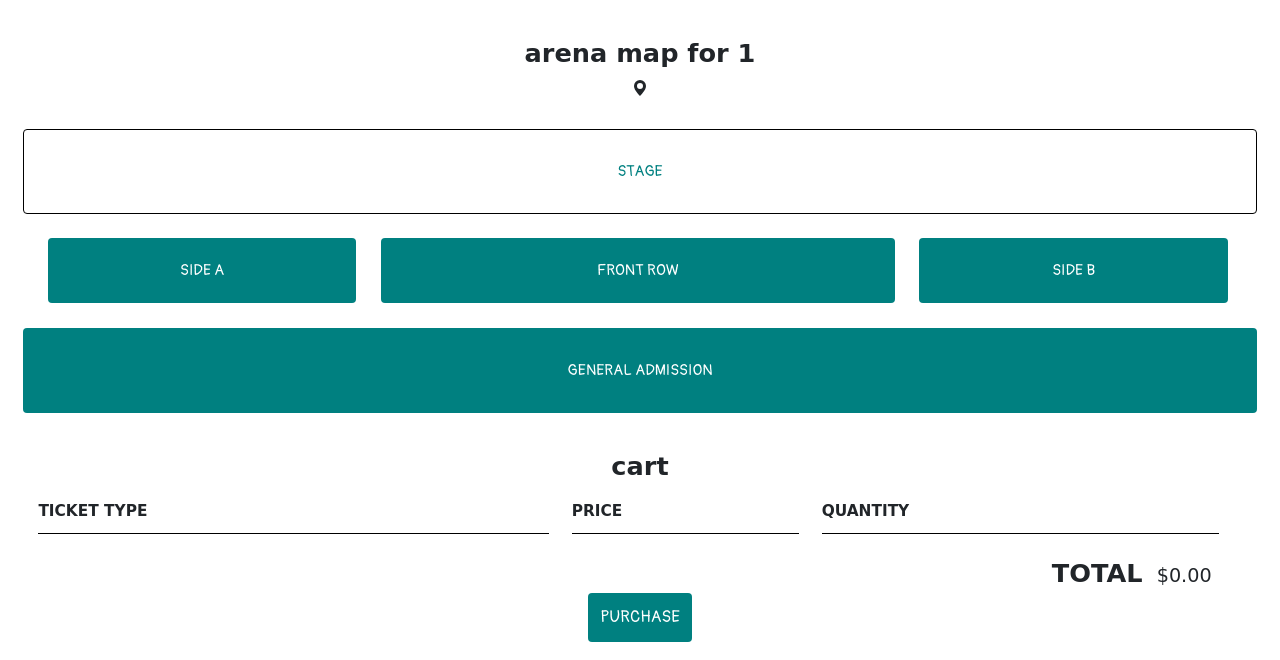
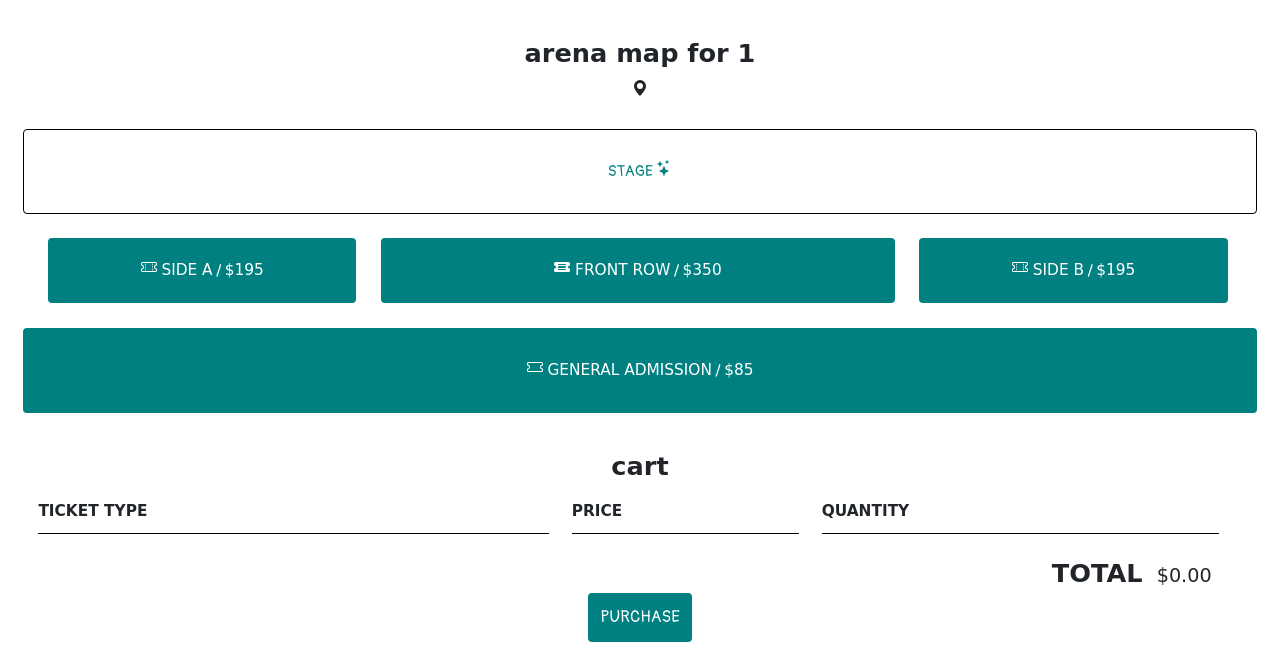
Before and after one commit to jschhie/Mock-Band-Web-App, a Flask app: page /buy-tix/1 in a window 1280 px wide. Shown: the part 183-843 px from the top of the page. Run offline with Flask 2, Linux system fonts and the light colour scheme; some libraries are stand-ins or nearby versions; some web fonts are replaced.

Commit message:
purchase tour tickets feature added

```diff
--- a/website/static/store.js
+++ b/website/static/store-tix-ops.js
@@ -1,3 +1,5 @@
+/* * * * * STORE OPERATIONS -- PURCHASE ALBUMS, MERCH * * * * * */
+
 /* PURCHASE CART ITEMS */
 function purchaseClicked(event) {
     var cartElement = event.parentElement.parentElement;
@@ -17,6 +19,8 @@ function purchaseClicked(event) {
         document.getElementsByClassName("cart-total-price")[0].innerText = "$0.00";
     }
 }
+
+
 
 /* REMOVE CART ITEMS */
 function removeCartItems(event) {
@@ -151,3 +155,52 @@ function formatPrice(total, element) {
         element.innerHTML = newPriceString;
     }
 }
+
+
+
+/* * * * * PURCHASE TOUR TICKETS OPERATIONS * * * * * */
+
+function addTixToCart(event) {
+    var tixBtn = event;
+
+    // Get ticket type, price, and icon
+    var tixType = tixBtn.getElementsByClassName("tix-type")[0].innerText;
+    var tixPrice = tixBtn.getElementsByClassName("tix-price")[0].innerText;
+    //var tixIcon = tixBtn.getElementsByClassName("tix-span")[0].getElementsByClassName("tix-icon")[0];
+
+    // Create new cart row with selected item if not already in cart
+    addTixRowToCart(tixType, tixPrice);
+    updateCartTotal();
+}
+
+
+function addTixRowToCart(tixType, price) {
+    var cartRow = document.createElement('div');
+    cartRow.classList.add('cart-row');
+
+    // Check if duplicate ticket
+    var cartItemsAll = document.getElementsByClassName("cart-items-all")[0];
+    var cartTixTypes = document.getElementsByClassName("cart-type");
+
+    for (var i = 0; i < cartTixTypes.length; i++) {
+        if (cartTixTypes[i].innerText == tixType) {
+            alert('This item is already added to cart.');
+            return; // skip below code
+        }
+    }
+
+    var cartRowContents = `
+        <div class="cart-item cart-column">
+            <span class="cart-type">${tixType}</span>
+        </div>
+        <span class="cart-price cart-column">${price}</span>
+        <div class="cart-amount cart-column">
+            <input type="number" value="1" class="cart-input" onchange="quantityChanged(this)">
+            <button type="button" class="btn cart-remove-btn" onclick="removeCartItems(this)">REMOVE</button>
+        </div>`;
+    cartRow.innerHTML = cartRowContents;
+
+    // Add new cartRow to end of cartItemsAll
+    cartItemsAll.append(cartRow);
+
+}
--- a/website/static/style.css
+++ b/website/static/style.css
@@ -14,7 +14,7 @@ section {
     font-size: 0.8em;
 }
 
-header, footer, .btn, .tour-date, .tour-city, .shop-item-title, .cart-item-title {
+header, footer, .btn, .tour-date, .tour-city, .shop-item-title, .cart-item-title, .cart-type {
     font-family: 'Pangolin', cursive;
     font-size: 1em;
 }
@@ -291,10 +291,10 @@ footer {
     height: auto;
 }
 
-.cart-item-title {
+.cart-item-title, .cart-type {
     margin-left: 10px;
     color: teal;
-    font-size: 1.2em;
+    font-size: 1.1em;
 }
 
 .cart-price {
--- a/website/templates/base.html
+++ b/website/templates/base.html
@@ -105,7 +105,7 @@
         <script src="https://cdn.jsdelivr.net/npm/bootstrap@4.0.0/dist/js/bootstrap.min.js" integrity="sha384-JZR6Spejh4U02d8jOt6vLEHfe/JQGiRRSQQxSfFWpi1MquVdAyjUar5+76PVCmYl" crossorigin="anonymous"></script>
 
         <!-- JS for store operations -->
-        <script src="../static/store.js"></script>
+        <script src="../static/store-tix-ops.js"></script>
 
     </body>
 </html>
--- a/website/templates/buy-tix.html
+++ b/website/templates/buy-tix.html
@@ -25,11 +25,55 @@
     </div>
 
     <div class="arena-map row">
-        <button class="stage map-block map-btn btn col-md-12">STAGE</button>
-        <button class="map-row map-btn btn col-sm-3">SIDE A</button>
-        <button class="map-row map-btn btn col-sm-5">FRONT ROW</button>
-        <button class="map-row map-btn btn col-sm-3">SIDE B</button>
-        <button class="general-row map-block map-btn btn col-md-12">GENERAL ADMISSION</button>
+        <!-- NOT FOR SALE: STAGE -->
+        <button class="stage map-block map-btn btn col-md-12">
+            STAGE
+            <svg xmlns="http://www.w3.org/2000/svg" width="16" height="16" fill="currentColor" class="bi bi-stars" viewBox="0 0 16 16">
+                <path d="M7.657 6.247c.11-.33.576-.33.686 0l.645 1.937a2.89 2.89 0 0 0 1.829 1.828l1.936.645c.33.11.33.576 0 .686l-1.937.645a2.89 2.89 0 0 0-1.828 1.829l-.645 1.936a.361.361 0 0 1-.686 0l-.645-1.937a2.89 2.89 0 0 0-1.828-1.828l-1.937-.645a.361.361 0 0 1 0-.686l1.937-.645a2.89 2.89 0 0 0 1.828-1.828l.645-1.937zM3.794 1.148a.217.217 0 0 1 .412 0l.387 1.162c.173.518.579.924 1.097 1.097l1.162.387a.217.217 0 0 1 0 .412l-1.162.387A1.734 1.734 0 0 0 4.593 5.69l-.387 1.162a.217.217 0 0 1-.412 0L3.407 5.69A1.734 1.734 0 0 0 2.31 4.593l-1.162-.387a.217.217 0 0 1 0-.412l1.162-.387A1.734 1.734 0 0 0 3.407 2.31l.387-1.162zM10.863.099a.145.145 0 0 1 .274 0l.258.774c.115.346.386.617.732.732l.774.258a.145.145 0 0 1 0 .274l-.774.258a1.156 1.156 0 0 0-.732.732l-.258.774a.145.145 0 0 1-.274 0l-.258-.774a1.156 1.156 0 0 0-.732-.732L9.1 2.137a.145.145 0 0 1 0-.274l.774-.258c.346-.115.617-.386.732-.732L10.863.1z"/>
+            </svg>
+        </button>
+        <!-- TICKETS FOR SALE -->
+        <button class="map-row map-btn btn col-sm-3" onclick="addTixToCart(this)">
+            <span>
+                <svg xmlns="http://www.w3.org/2000/svg" width="16" height="16" fill="currentColor" class="bi bi-ticket-perforated" viewBox="0 0 16 16">
+                    <path d="M4 4.85v.9h1v-.9H4Zm7 0v.9h1v-.9h-1Zm-7 1.8v.9h1v-.9H4Zm7 0v.9h1v-.9h-1Zm-7 1.8v.9h1v-.9H4Zm7 0v.9h1v-.9h-1Zm-7 1.8v.9h1v-.9H4Zm7 0v.9h1v-.9h-1Z"/>
+                    <path d="M1.5 3A1.5 1.5 0 0 0 0 4.5V6a.5.5 0 0 0 .5.5 1.5 1.5 0 1 1 0 3 .5.5 0 0 0-.5.5v1.5A1.5 1.5 0 0 0 1.5 13h13a1.5 1.5 0 0 0 1.5-1.5V10a.5.5 0 0 0-.5-.5 1.5 1.5 0 0 1 0-3A.5.5 0 0 0 16 6V4.5A1.5 1.5 0 0 0 14.5 3h-13ZM1 4.5a.5.5 0 0 1 .5-.5h13a.5.5 0 0 1 .5.5v1.05a2.5 2.5 0 0 0 0 4.9v1.05a.5.5 0 0 1-.5.5h-13a.5.5 0 0 1-.5-.5v-1.05a2.5 2.5 0 0 0 0-4.9V4.5Z"/>
+                </svg>
+            </span>
+            <span class="tix-type">SIDE A</span> /
+            <span class="tix-price">$195</span>
+        </button>
+
+        <button class="map-row map-btn btn col-sm-5" onclick="addTixToCart(this)">
+            <span>
+                <svg xmlns="http://www.w3.org/2000/svg" width="16" height="16" fill="currentColor" class="bi bi-ticket-detailed-fill" viewBox="0 0 16 16">
+                    <path d="M0 4.5A1.5 1.5 0 0 1 1.5 3h13A1.5 1.5 0 0 1 16 4.5V6a.5.5 0 0 1-.5.5 1.5 1.5 0 0 0 0 3 .5.5 0 0 1 .5.5v1.5a1.5 1.5 0 0 1-1.5 1.5h-13A1.5 1.5 0 0 1 0 11.5V10a.5.5 0 0 1 .5-.5 1.5 1.5 0 1 0 0-3A.5.5 0 0 1 0 6V4.5Zm4 1a.5.5 0 0 0 .5.5h7a.5.5 0 0 0 0-1h-7a.5.5 0 0 0-.5.5Zm0 5a.5.5 0 0 0 .5.5h7a.5.5 0 0 0 0-1h-7a.5.5 0 0 0-.5.5ZM4 8a1 1 0 0 0 1 1h6a1 1 0 1 0 0-2H5a1 1 0 0 0-1 1Z"/>
+                </svg>
+            </span>
+            <span class="tix-type">FRONT ROW</span> /
+            <span class="tix-price">$350</span>
+        </button>
+
+        <button class="map-row map-btn btn col-sm-3" onclick="addTixToCart(this)">
+            <span>
+                <svg xmlns="http://www.w3.org/2000/svg" width="16" height="16" fill="currentColor" class="bi bi-ticket-perforated" viewBox="0 0 16 16">
+                    <path d="M4 4.85v.9h1v-.9H4Zm7 0v.9h1v-.9h-1Zm-7 1.8v.9h1v-.9H4Zm7 0v.9h1v-.9h-1Zm-7 1.8v.9h1v-.9H4Zm7 0v.9h1v-.9h-1Zm-7 1.8v.9h1v-.9H4Zm7 0v.9h1v-.9h-1Z"/>
+                    <path d="M1.5 3A1.5 1.5 0 0 0 0 4.5V6a.5.5 0 0 0 .5.5 1.5 1.5 0 1 1 0 3 .5.5 0 0 0-.5.5v1.5A1.5 1.5 0 0 0 1.5 13h13a1.5 1.5 0 0 0 1.5-1.5V10a.5.5 0 0 0-.5-.5 1.5 1.5 0 0 1 0-3A.5.5 0 0 0 16 6V4.5A1.5 1.5 0 0 0 14.5 3h-13ZM1 4.5a.5.5 0 0 1 .5-.5h13a.5.5 0 0 1 .5.5v1.05a2.5 2.5 0 0 0 0 4.9v1.05a.5.5 0 0 1-.5.5h-13a.5.5 0 0 1-.5-.5v-1.05a2.5 2.5 0 0 0 0-4.9V4.5Z"/>
+                </svg>
+            </span>
+            <span class="tix-type">SIDE B</span> /
+            <span class="tix-price">$195</span>
+        </button>
+
+        <button class="general-row map-block map-btn btn col-md-12" onclick="addTixToCart(this)">
+            <span>
+                <svg xmlns="http://www.w3.org/2000/svg" width="16" height="16" fill="currentColor" class="bi bi-ticket" viewBox="0 0 16 16">
+                    <path d="M0 4.5A1.5 1.5 0 0 1 1.5 3h13A1.5 1.5 0 0 1 16 4.5V6a.5.5 0 0 1-.5.5 1.5 1.5 0 0 0 0 3 .5.5 0 0 1 .5.5v1.5a1.5 1.5 0 0 1-1.5 1.5h-13A1.5 1.5 0 0 1 0 11.5V10a.5.5 0 0 1 .5-.5 1.5 1.5 0 1 0 0-3A.5.5 0 0 1 0 6V4.5ZM1.5 4a.5.5 0 0 0-.5.5v1.05a2.5 2.5 0 0 1 0 4.9v1.05a.5.5 0 0 0 .5.5h13a.5.5 0 0 0 .5-.5v-1.05a2.5 2.5 0 0 1 0-4.9V4.5a.5.5 0 0 0-.5-.5h-13Z"/>
+                </svg>
+            </span>
+            <span class="tix-type">GENERAL ADMISSION</span> /
+            <span class="tix-price">$85</span>
+        </button>
     </div>
 </section>
 
@@ -44,17 +88,17 @@
     </div>
 
     <!-- ALL CART ITEMS -->
-    <div class="tix-cart-items-all">
+    <div class="cart-items-all">
         <!-- Ticket Cart inserted interactively here -->
     </div>
 
     <!-- CHECKOUT -->
-    <div class="tix-cart-total">
-        <span class="tix-cart-total-label">TOTAL</span>
-        <span class="tix-cart-total-price">$0.00</span>
+    <div class="cart-total">
+        <span class="cart-total-label">TOTAL</span>
+        <span class="cart-total-price">$0.00</span>
     </div>
-    <div class="tix-submit-cart">
-        <button type="button" class="tix-purchase-btn btn">PURCHASE</button>
+    <div class="submit-cart">
+        <button type="button" class="purchase-btn btn" onclick="purchaseClicked(this)">PURCHASE</button>
     </div>
 
 </section>
```
Also changed, not shown: README.md, newdemos/newtickets.png (added), newdemos/newtours.png (added), 2 other files.
